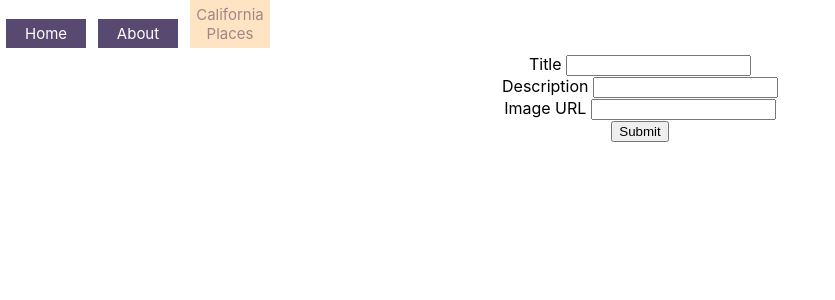
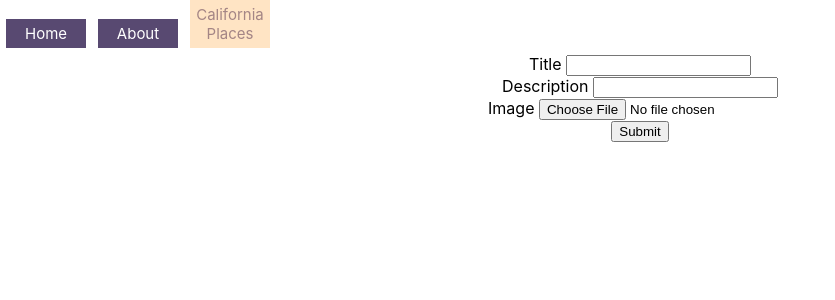
Before and after one commit to LanaKisel/places-to-visit-in-california, a React (Create React App) app: page /places/new in a window 1280 px wide. Shown: the top 300 px of the page, without its empty margins (0-835 px from the left). Built offline with nearby package versions, Linux system fonts and the light colour scheme.

Commit message:
changes image to type=file

```diff
--- a/db.json
+++ b/db.json
@@ -17,12 +17,6 @@
       "title": "Yosemite National Park",
       "description": "One of California's most formidable natural landscapes, Yosemite National Park features nearly 1,200 square miles of sheer awe: towering waterfalls, millennia-old sequoia trees, striking, daunting cliff faces and some of the most unique rock formations in the United States. But despite its enormous size, most of the tourist activity takes place within the 8-square-mile area of Yosemite Valley. Here you'll find the park's most famous landmarks – Half Dome and El Capitan – as well as excellent hiking trails through the natural monuments.",
       "image": "https://travel.usnews.com/dims4/USNEWS/60c6b8a/2147483647/resize/445x280%5E%3E/crop/445x280/quality/85/?url=https%3A%2F%2Ftravel.usnews.com%2Fimages%2Fgettyimages-599456588_v8Ztsa6.jpg"
-    },
-    {
-      "title": "SF",
-      "description": "",
-      "image": "",
-      "id": 4
     }
   ]
 }
--- a/src/PlaceForm.js
+++ b/src/PlaceForm.js
@@ -13,9 +13,12 @@ const PlaceForm = () => {
     console.log("context function!", addPlace)
 
     const handleChange = (e) => {
+        if (e.target.type === "file") {
+            let img = e.target.files[0];
+            setPlace({...place, [e.target.name]: URL.createObjectURL(img)})
+        } else {
         setPlace({ ...place, [e.target.name]: e.target.value })
-    }
-
+    } }
     const handleSubmit = (e) => {
         e.preventDefault();
         const newPlace = {
@@ -43,8 +46,8 @@ const PlaceForm = () => {
                 <input name="title" onChange={handleChange} type="text" /><br />
                 <label>Description </label>
                 <input name="description" onChange={handleChange} type="text" /><br />
-                <label>Image URL </label>
-                <input name="image" onChange={handleChange} type="text" /><br />
+                <label>Image </label>
+                <input name="image" onChange={handleChange} type="file" /><br />
                 <input type="submit" />
             </form>
 
```
